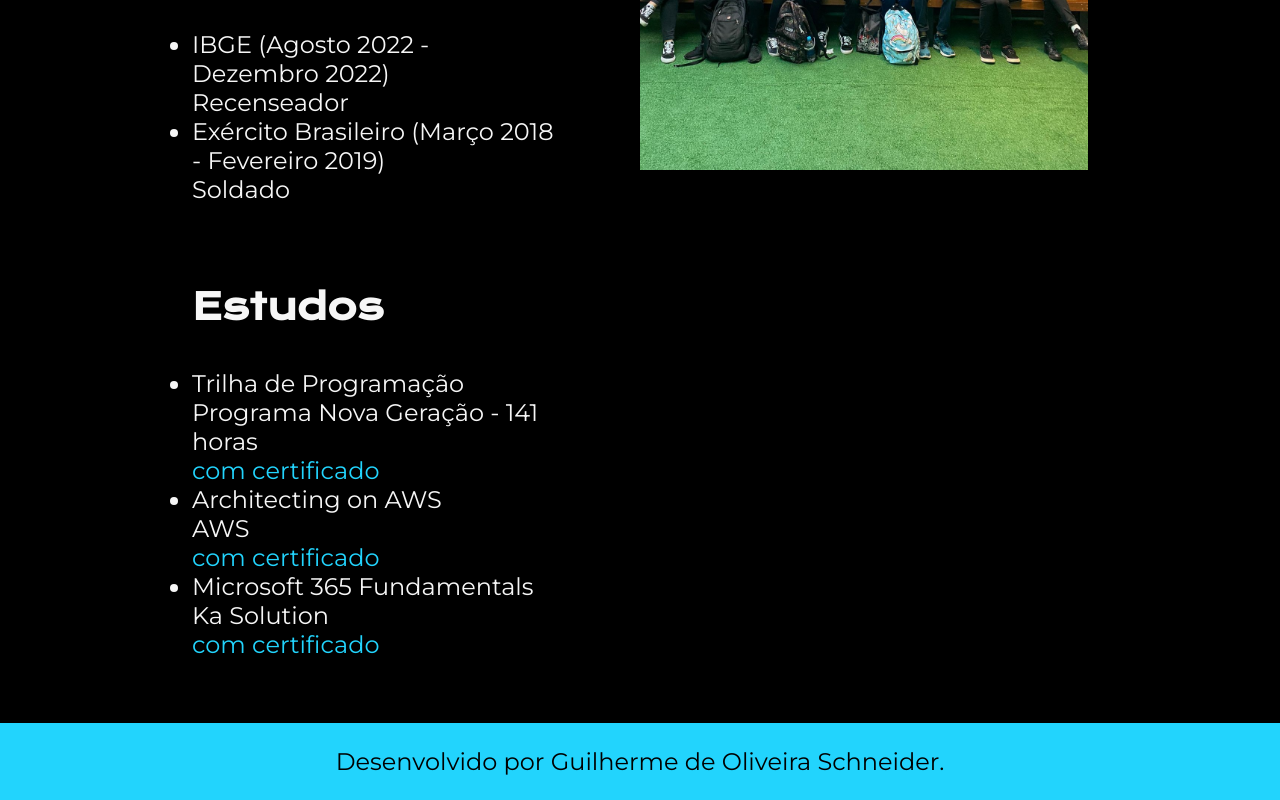
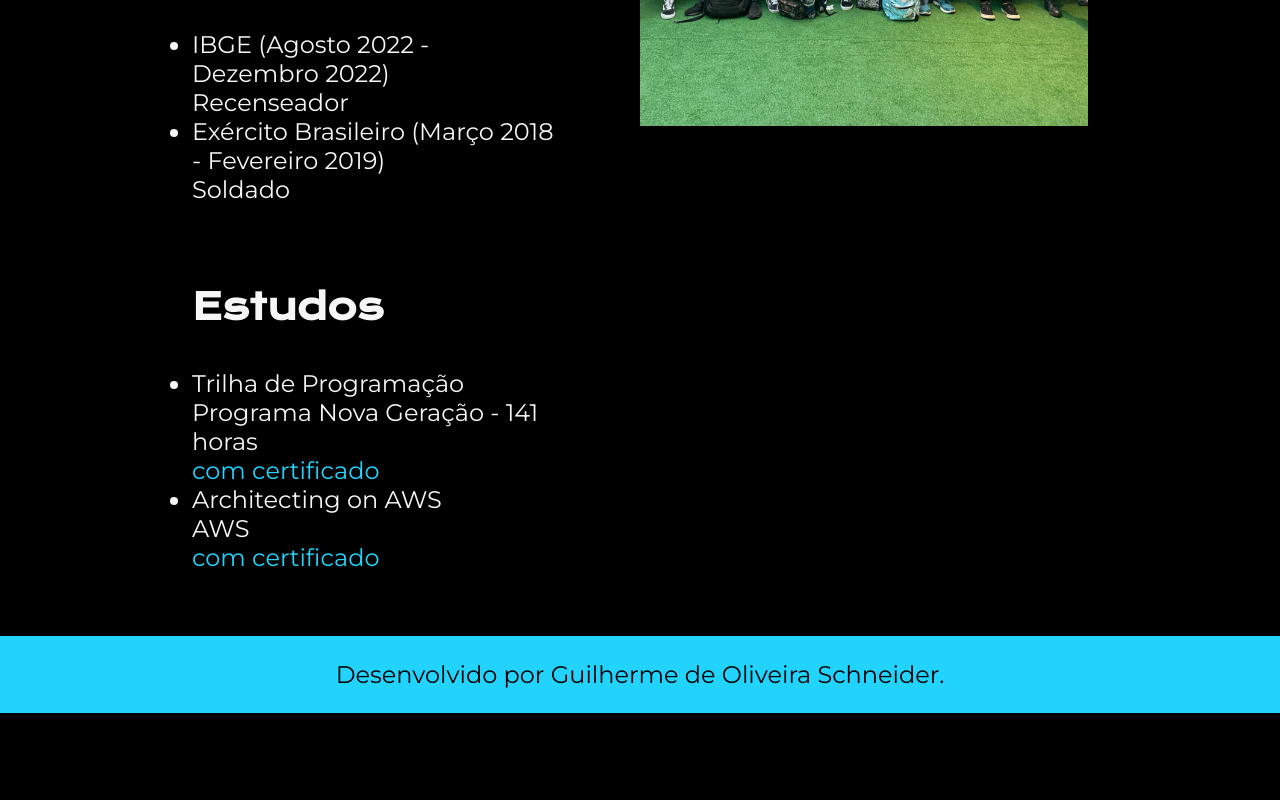
Before and after one commit to Guilherme-Schneider/Portfolio, a plain HTML site: page resume.html in a window 1280 px wide. Shown: the part 864-1664 px from the top of the page. After the commit the page ends 1577 px from the top, so only its background shows below. Drawn offline with nearby package versions, Linux system fonts and the light colour scheme.

Commit message:
Update resume.html

```diff
--- a/resume.html
+++ b/resume.html
@@ -34,8 +34,7 @@ Busco uma posição de nível de entrada na área de programação, onde posso a
             <div class="apresentacao__conteudo__texto">
             <ul class="apresentacao__conteudo__texto">
                 <li>Trilha de Programação <br> Programa Nova Geração - 141 horas <br> <a href="https://cursos.alura.com.br/user/zaquerox544/fullCertificate/71a7a28a1228b2983b64bb71624b47c5">com certificado</a> </li>
-                <li>Architecting on AWS <br> AWS <br> <a href="linkdocertificado">com certificado</a></li>
-                <li>Microsoft 365 Fundamentals <br> Ka Solution <br> <a href="linkdocertificado">com certificado</a></li>
+                <li>Architecting on AWS <br> AWS <br> <a href="/certifications/AWS Training & Certification - Certificate of Completion.pdf">com certificado</a></li>
             </ul>
             </div>
         </section>
```
